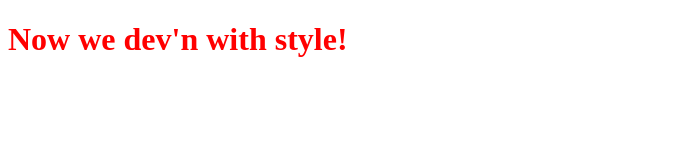
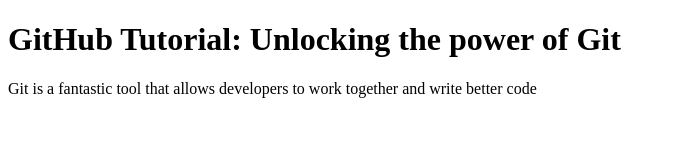
Before and after one commit to Cassi13/mdia-4590, a plain HTML site: page index.html in a window 1280 px wide. Shown: the whole page, without its empty margins (0-676 px from the left). Drawn offline with Linux system fonts and the light colour scheme.

Commit message:
Update index.html

```diff
--- a/index.html
+++ b/index.html
@@ -4,13 +4,10 @@
     <meta charset="UTF-8">
     <meta name="viewport" content="width=device-width, initial-scale=1.0">
     <title>GitHub Tutorial</title>
-    <style>
-        h1 {
-            color: red;
-        }
-    </style>
+    <link rel="stylesheet" href="style.css">
 </head>
 <body>
-    <h1>Now we dev'n with style!</h1>
+    <h1>GitHub Tutorial: Unlocking the power of Git</h1>
+    <p>Git is a fantastic tool that allows developers to work together and write better code</p>
 </body>
 </html>
```
